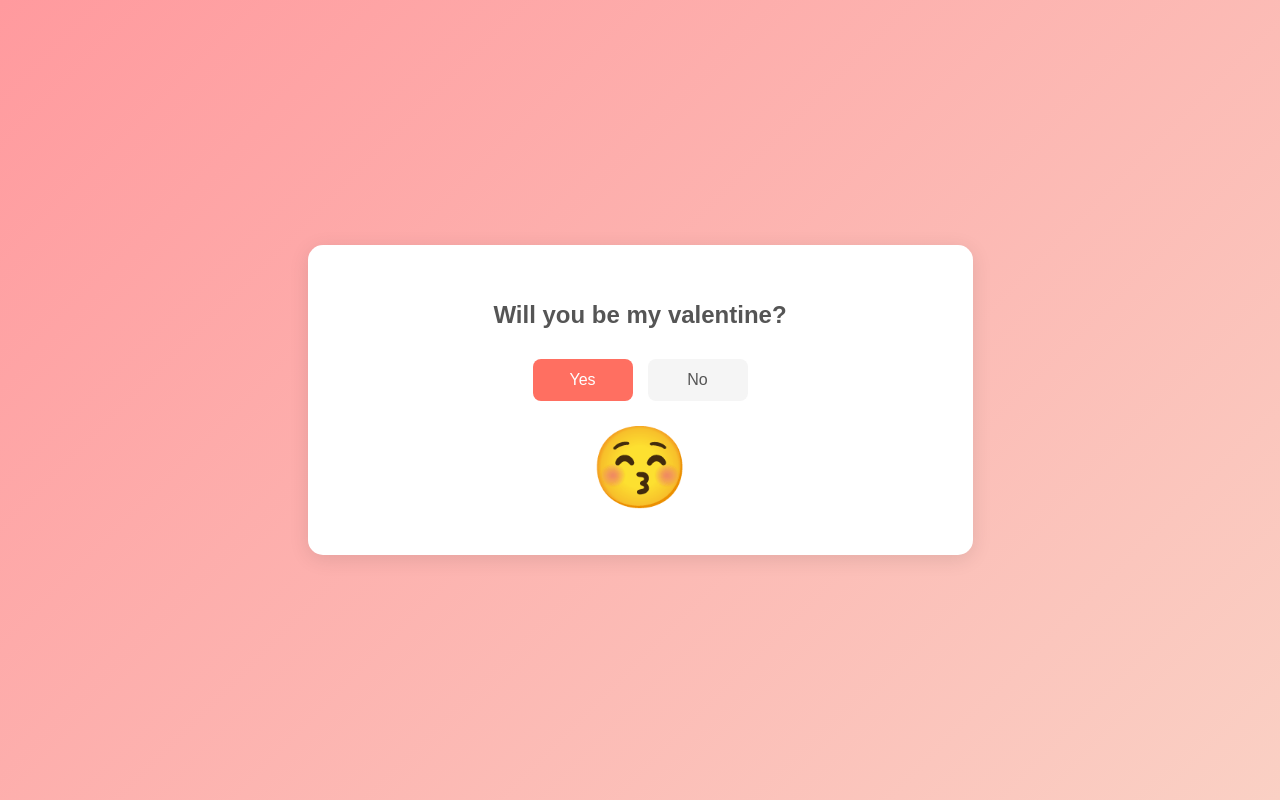
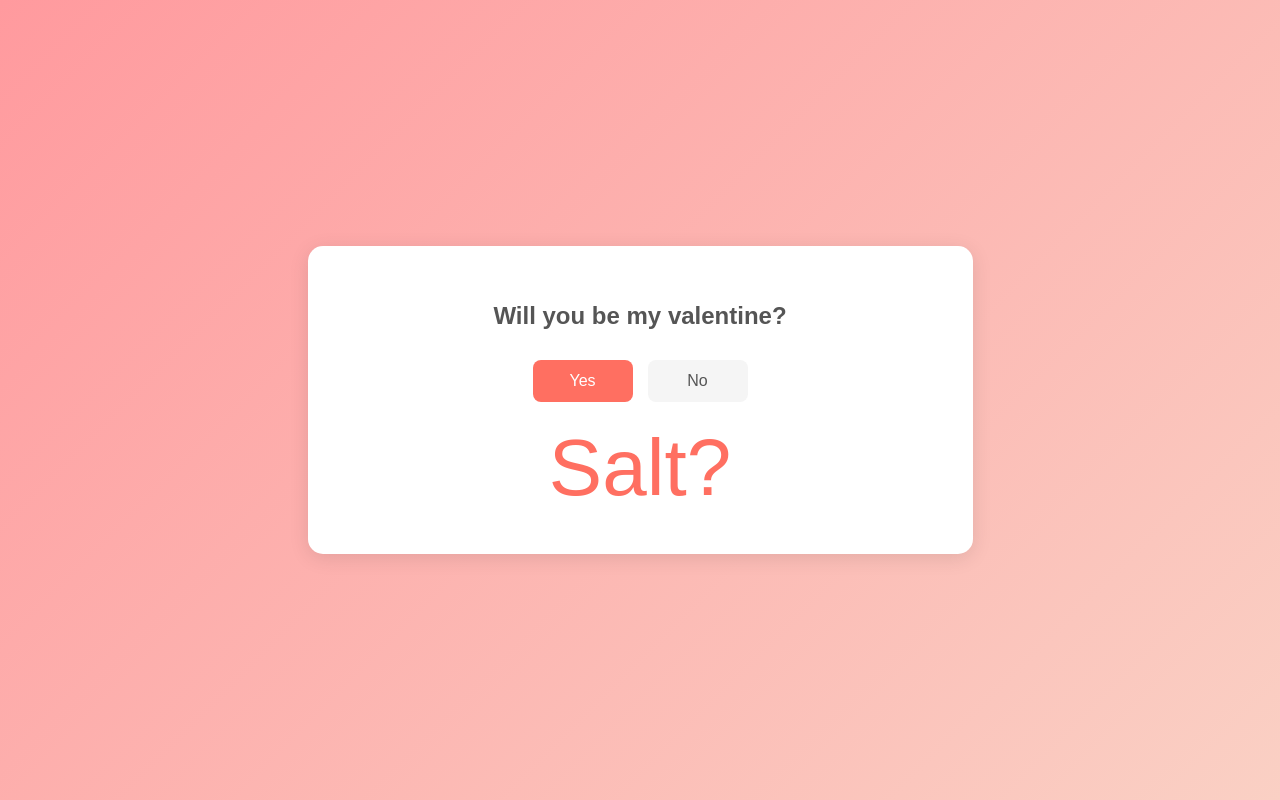
Before and after one commit to uranikdubu/u, a plain HTML site: page index.html in a window 1280 px wide. Both pictures are taken after a click on the button "Yes". Drawn offline with Linux system fonts and the light colour scheme.

Commit message:
Update index.html2

```diff
--- a/index.html
+++ b/index.html
@@ -89,7 +89,7 @@
         <button class="button button-yes" onclick="showHeart()">Yes</button>
         <button class="button button-suure" onclick="suureFallback()" onmouseover="moveButton()">No</button>
     </div>
-    <div class="heart" id="heart">😚️</div>
+    <div class="heart" id="heart">Salt?</div>
 </div>
 
 <script>
```
